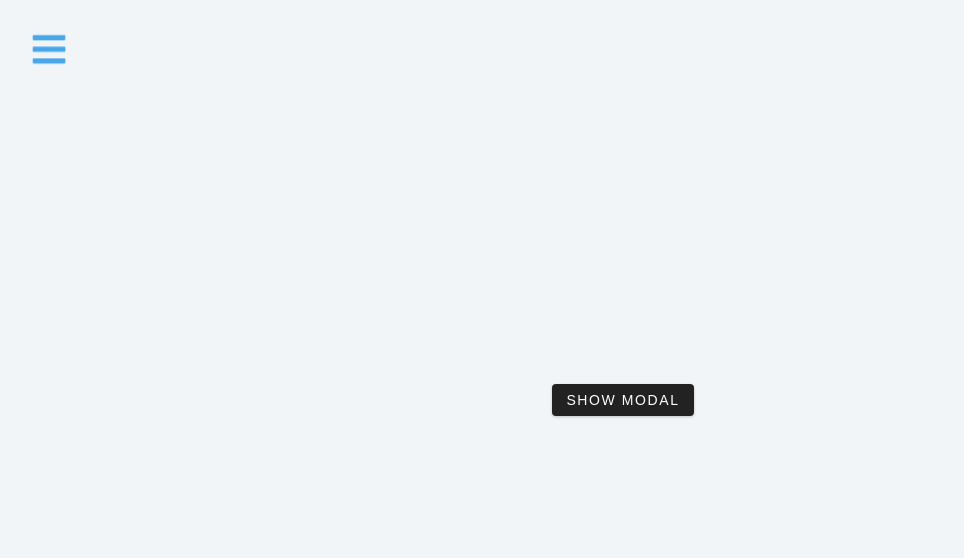
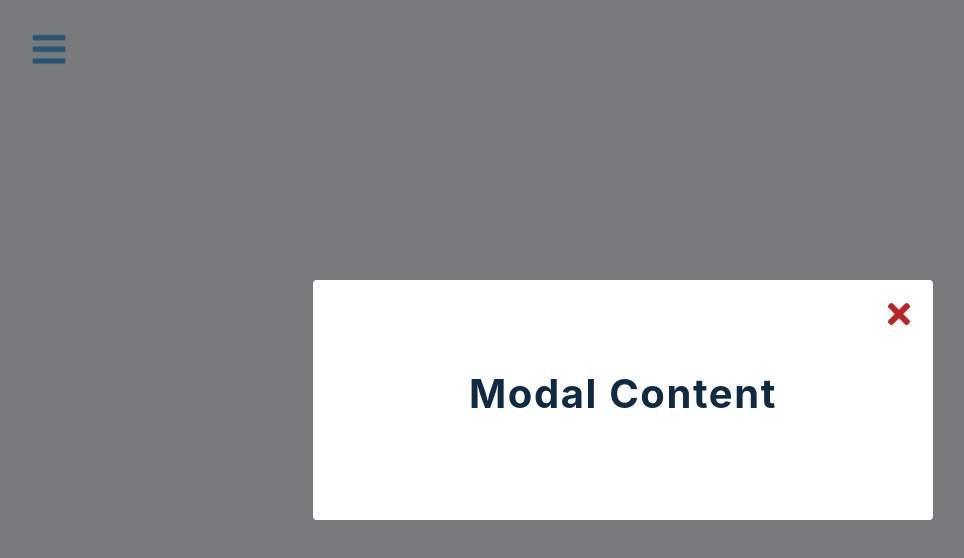
Before and after one commit to Ebunski/Sidebar-modal, a React (Create React App) app: page / in a window 1280 px wide. Both pictures are taken after a click on the button "SHOW MODAL". Shown: the top 558 px of the page, without its empty margins (17-981 px from the left). Built offline with nearby package versions, Linux system fonts and the light colour scheme.

Commit message:
completed roject with  and added readme file

```diff
--- a/src/Home.js
+++ b/src/Home.js
@@ -1,16 +1,20 @@
 import React, { useContext } from "react";
 import { FaBars } from "react-icons/fa";
-import { AppContext, useGlobalContext } from "./context";
+// import { AppContext } from "./context";   //  we are using custom hook
+import { useGlobalContext } from "./context";
 
 const Home = () => {
-  const data = useGlobalContext(AppContext);
-  console.log(data);
+  // const data = useContext(AppContext)         //using custom hook instead
+  const { openSidebar, openModal } = useGlobalContext(); //value in AppContext is an object
+
   return (
     <main>
-      <button className="sidebar-toggle">
+      <button className="sidebar-toggle" onClick={openSidebar}>
         <FaBars />
       </button>
-      <button className="btn">show modal</button>
+      <button className="btn" onClick={openModal}>
+        show modal
+      </button>
     </main>
   );
 };
--- a/src/Modal.js
+++ b/src/Modal.js
@@ -1,11 +1,15 @@
 import React from "react";
 import { FaTimes } from "react-icons/fa";
+import { useGlobalContext } from "./context";
+
 const Modal = () => {
+  const { isModalOpen, closeModal } = useGlobalContext(); //value in AppContext is an object
+
   return (
-    <section className="modal-overlay ">
+    <section className={`modal-overlay ${isModalOpen && "show-modal"}`}>
       <div className="modal-container">
         <h2>Modal content</h2>
-        <button className="close-modal-btn">
+        <button className="close-modal-btn" onClick={closeModal}>
           <FaTimes />
         </button>
       </div>
--- a/src/Sidebar.js
+++ b/src/Sidebar.js
@@ -2,8 +2,11 @@
 import logo from "./logo.svg";
 import { FaTimes } from "react-icons/fa";
 import { social, links } from "./data";
+import { useGlobalContext } from "./context";
 
 const Sidebar = () => {
+  const { isSidebarOpen, closeSidebar } = useGlobalContext(); //value in AppContext is an object
+
   const tabs = links.map((x) => (
     <li key={x.id}>
       <a href={x.url}>
@@ -26,10 +29,10 @@
 */
 
   return (
-    <aside className="sidebar">
+    <aside className={`sidebar ${isSidebarOpen && "show-sidebar"}`}>
       <header className="sidebar-header">
         <img className="logo" src={logo} alt="coding-addict" />
-        <button className="close-btn">
+        <button className="close-btn" onClick={closeSidebar}>
           <FaTimes />
         </button>
       </header>
--- a/src/context.js
+++ b/src/context.js
@@ -4,6 +4,7 @@
 //context is used because the buttons are in separate components and to avoid prop drilling
 //Because the buttons are on different components, you would need separate functions for show and hide
 //This would cause App.js to be bulky hence the need for context.
+//Alternative to creating state in App and passing the states and functions to the components
 
 function AppProvider({ children }) {
   const [isSidebarOpen, setIsSidebarOpen] = useState(false);
```
Also changed, not shown: 2 other files (tests, documents, lock files or other folders).
